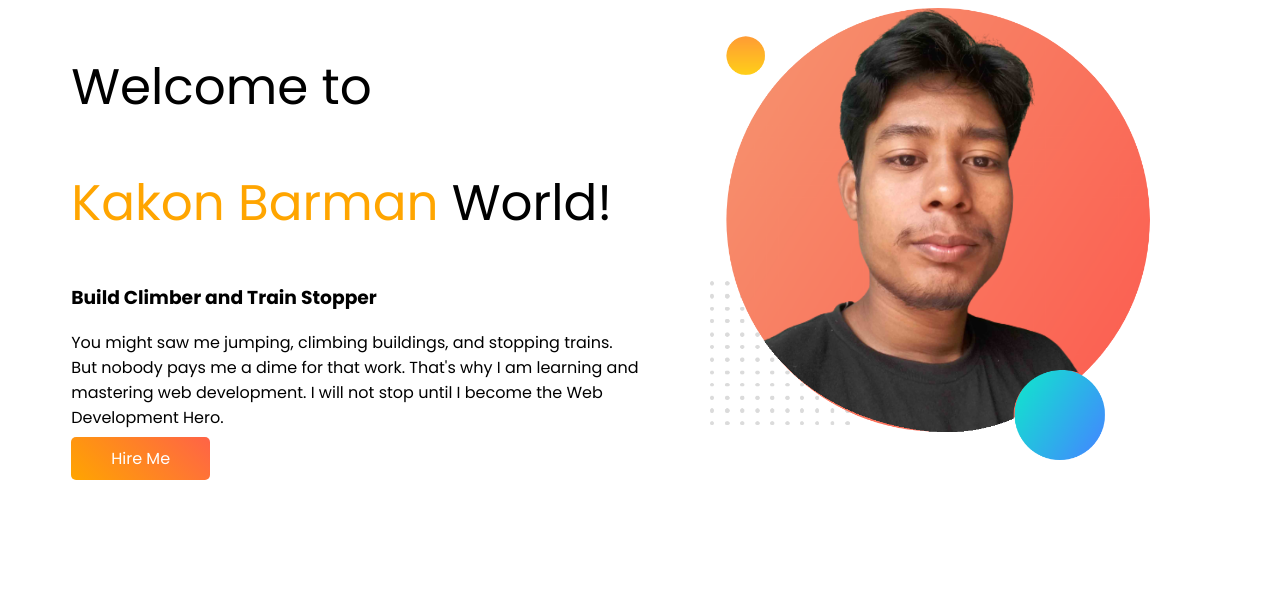
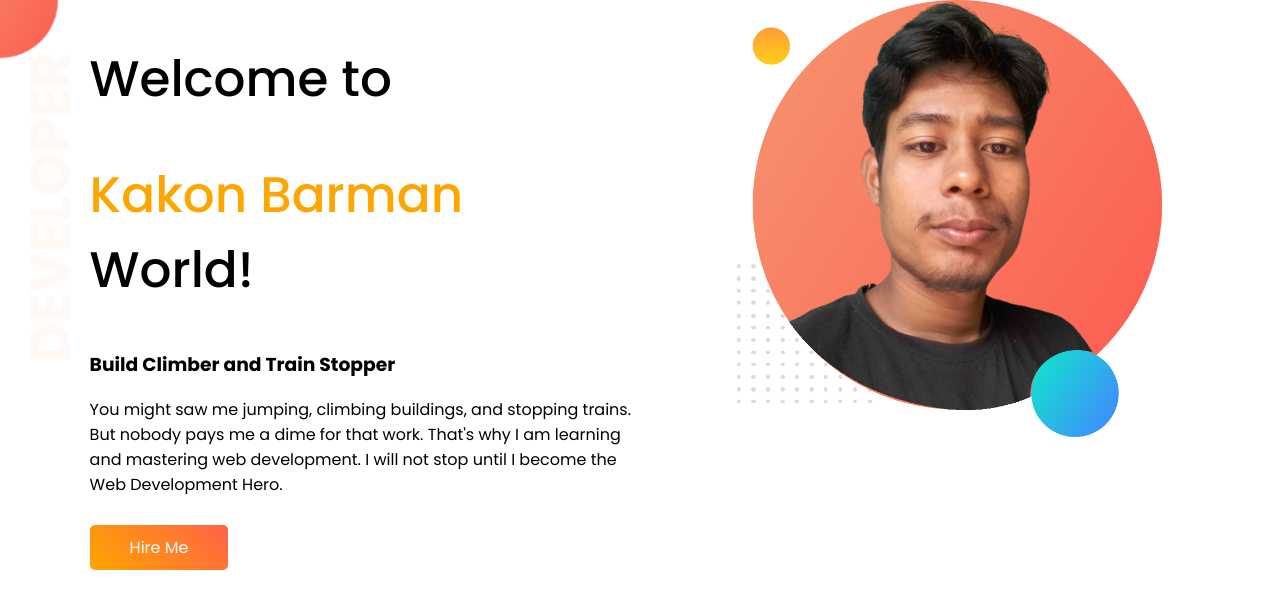
Before and after one commit to kakon4366/developer-protfolio, a plain HTML site: page index.html in a window 1280 px wide. Drawn offline with Linux system fonts and the light colour scheme.

Commit message:
top section updated

```diff
--- a/index.html
+++ b/index.html
@@ -14,7 +14,7 @@
 
 </head>
 <body>
-    <section>
+    <section class="top-area">
         <div class="half-width">
             <h1>Welcome to</h1>
             <h1><span class='auth-name-color'>Kakon Barman</span> World!</h1>
--- a/style.css
+++ b/style.css
@@ -1,19 +1,22 @@
 body {
   font-family: "Poppins", sans-serif;
+  margin: 0;
 }
 h1 {
   font-size: 50px;
-  font-weight: 400;
+  font-weight: 500;
 }
 .auth-name-color {
   color: orange;
 }
-section {
+.top-area {
   display: flex;
+  background-image: url(images/top-banner.png);
+  background-repeat: no-repeat;
 }
 .half-width {
   width: 50%;
-  padding-left: 5%;
+  padding-left: 7%;
 }
 .half-width img {
   width: 80%;
@@ -24,4 +27,6 @@ section {
   padding: 10px 40px;
   border-radius: 5px;
   color: #fff;
+  margin-top: 12px;
+  display: inline-block;
 }
```
